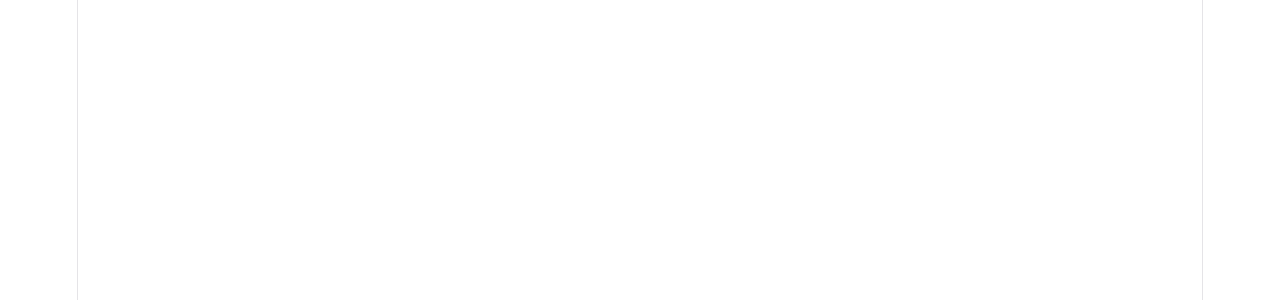
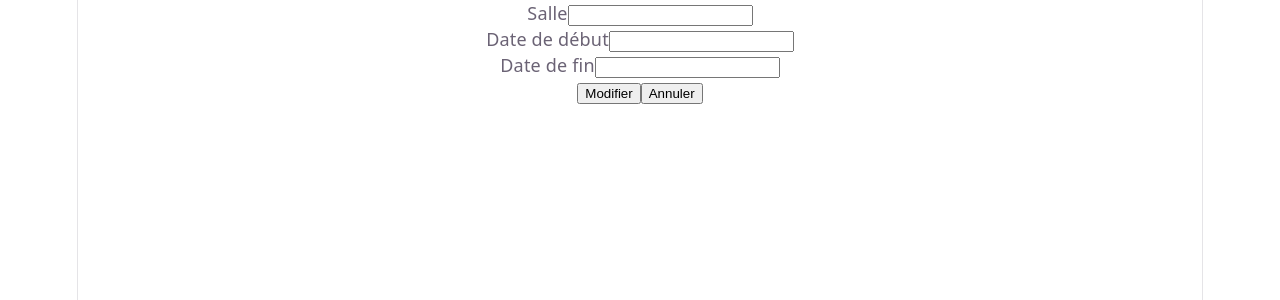
Before and after one commit to martin-mabrut/la-bonne-salle-au-bon-moment, a React (Vite) app: page /reservations/1 in a window 1280 px wide. Shown: the top 300 px of the page. Built offline with nearby package versions, Linux system fonts and the light colour scheme; data requests are answered from the project's data file.

Commit message:
Fomulaire terminé

```diff
--- a/src/composants/UpdateReservation.tsx
+++ b/src/composants/UpdateReservation.tsx
@@ -35,10 +35,43 @@
         });
     }
 
+    function handleSubmit(event) {
+        event.preventDefault();
+
+        setReservation({
+            "id": reservation.id,
+            "salle_id": form.salle_id,
+            "date_debut": form.date_debut,
+            "date_fin": form.date_fin,
+            "user_id": reservation.user_id
+        });
+    }
+
     function postReservation() {
     }
 
 return  <div>
+            <form onSubmit={handleSubmit}>
+
+                <div>
+                    <label>Salle</label>
+                    <input name = "salle_id" value={form.salle_id} onChange={handleChange}/>
+                </div>
+
+                <div>
+                    <label>Date de début</label>
+                    <input name = "date_debut" value={form.date_debut} onChange={handleChange}/>
+                </div>
+
+                <div>
+                    <label>Date de fin</label>
+                    <input name = "date_fin" value={form.date_fin} onChange={handleChange}/>
+                </div>
+
+                <button type="submit">Modifier</button>
+                <button>Annuler</button>
+
+            </form>
         </div>
 
 };
```
